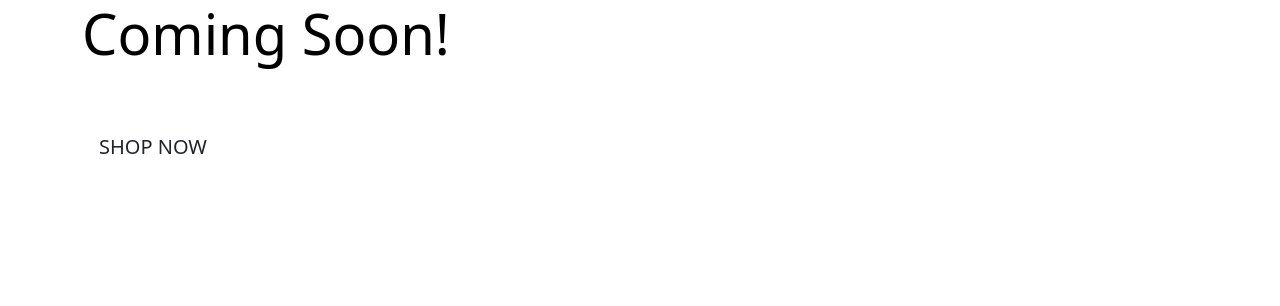
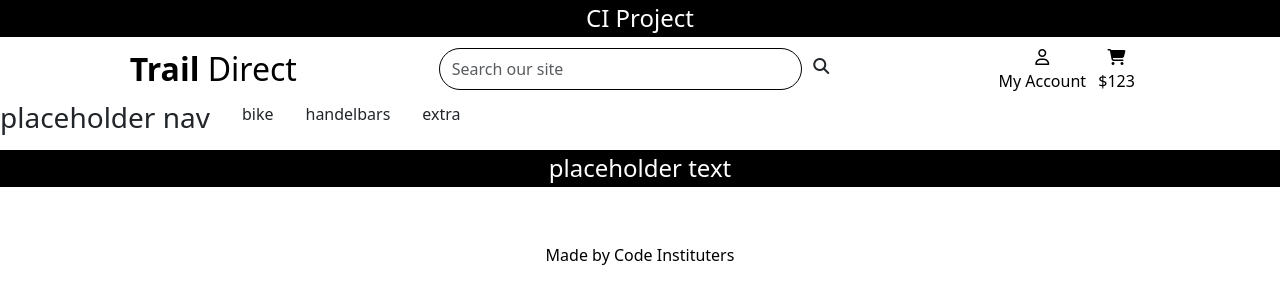
Before and after one commit to lukecdev/Trail-Direct, a Django app: page / in a window 1280 px wide. Shown: the top 306 px of the page. Run offline with Django 4.2, Linux system fonts and the light colour scheme; some libraries are stand-ins or nearby versions.

Commit message:
added home page template base

```diff
--- a/templates/allauth/base.html
+++ b/templates/allauth/base.html
@@ -21,6 +21,7 @@
     {% endblock %}
 
     {% block corejs %}
+        <script src="https://kit.fontawesome.com/04de9d2d06.js" crossorigin="anonymous"></script>
         <script src="https://cdn.jsdelivr.net/npm/jquery@3.5.1/dist/jquery.min.js" integrity="sha256-9/aliU8dGd2tb6OSsuzixeV4y/faTqgFtohetphbbj0=" crossorigin="anonymous"></script>
         <script src="https://cdn.jsdelivr.net/npm/@popperjs/core@2.11.8/dist/umd/popper.min.js" integrity="sha384-I7E8VVD/ismYTF4hNIPjVp/Zjvgyol6VFvRkX/vR+Vc4jQkC+hVqc2pM8ODewa9r" crossorigin="anonymous"></script>
         <script src="https://cdn.jsdelivr.net/npm/bootstrap@5.3.2/dist/js/bootstrap.min.js" integrity="sha384-BBtl+eGJRgqQAUMxJ7pMwbEyER4l1g+O15P+16Ep7Q9Q+zqX6gSbd85u4mG4QzX+" crossorigin="anonymous"></script>
@@ -31,9 +32,84 @@
 
     <title>Trail Direct {% block extra_title %}{% endblock %}</title>
   </head>
-  <body>
+  <body class="d-flex flex-column h-100 main-bg">
+
     <header class="container-fluid fixed-top"></header>
+    <header class="container-fluid fixed-top">
+      <div class="row text-center">
+        <div class="col bg-black text-white">
+            <h4 class="logo-font my-1">CI Project</h4>
+        </div>
+      </div>
+      <div id="topnav" class="row bg-white pt-lg-2 d-none d-lg-flex">
+          <div class="col-12 col-lg-4 my-auto py-1 py-lg-0 text-center text-lg-left">
+              <a href="" class="nav-link main-logo-link" alt="Trail Direct Logo"></a>
+                  <h2 class="logo-font text-black my-0"><strong>Trail</strong> Direct</h2>
+              </a>
+          </div>
+          <div class="col-12 col-lg-4 my-auto py-1 py-lg-0">
+              <form method="GET" action="">
+                  <div class="input-group w-100">
+                      <input class="form-control border border-black py-2 rounded-pill mr-1 pr-5" type="text" name="q" placeholder="Search our site">
+                      <div class="input-group-append">
+                          <button class="form-control btn rounded-pill border-0 ml-n5" type="submit">
+                              <span class="icon">
+                                  <i class="fas fa-search"></i>
+                              </span>
+                          </button>
+                      </div>
+                  </div>
+              </form>
+          </div>
+          <div class="col-12 col-lg-4 my-auto py-1 py-lg-0">
+              <ul class="list-inline list-unstyled text-center text-lg-right my-0">
+                  <li class="list-inline-item dropdown">
+                      <a class="text-black nav-link" href="#" id="user-options" data-toggle="dropdown" aria-haspopup="true" aria-expanded="false">
+                          <div class="text-center">
+                              <div><i class="fa-regular fa-user"></i></div>
+                              <p class="my-0">My Account</p>
+                          </div>
+                      </a>
 
+                  </li>
+                  <li class="list-inline-item">
+                      <a class="{% if grand_total %}text-info font-weight-bold{% else %}text-black{% endif %} nav-link" href="">
+                          <div class="text-center">
+                              <div><i class="fa-solid fa-cart-shopping"></i></div>
+                              <p class="my-0"> $123
+
+                              </p>
+                          </div>
+                      </a>
+                  </li>
+              </ul>
+          </div>
+      </div>
+      <div class="row bg-white">
+          <nav class="navbar navbar-expand-lg navbar-light w-100">
+              <button class="navbar-toggler" type="button" data-toggle="collapse" data-target="#main-nav" aria-controls="main-nav" aria-expanded="false" aria-label="Toggle navigation">
+                  <span class="navbar-toggler-icon"></span>
+              </button>
+              <h3>placeholder nav</h3>
+              <ul>
+                bike
+              </ul>
+              <ul>
+                handelbars
+              </ul>
+              <ul>
+                extra
+              </ul>
+          </nav>
+      </div>
+      <div id="banner" class="row text-center">
+          <div class="col bg-black text-white">
+              <h4 class="logo-font my-1">placeholder text</h4>
+          </div>
+      </div>
+  </header>
+
+  <main>
     {% if messages %}
         <div class="message-container"></div>
     {% endif %}
@@ -43,10 +119,20 @@
 
     {% block content %}
     {% endblock %}
-
-    {% block postloadjs %}
-    {% endblock %}
+  </main>
 
 
-  </body>
+
+
+ <!-- Footer -->
+  <footer class="footer mt-auto py-3 dark-bg">
+  <p class="m-0 text-center text-black">Made by Code Instituters</p>
+  <p class="m-0 text-center text-white">Follow us: <i class="fab fa-facebook-square ms-3"></i>
+      <i class="fab fa-twitter-square ms-3"></i>
+      <i class="fab fa-instagram-square ms-3"></i>
+      <i class="fab fa-youtube-square ms-3"></i></p>
+  </footer>
+  {% block postloadjs %}
+  {% endblock %}
+</body>
 </html>
```
